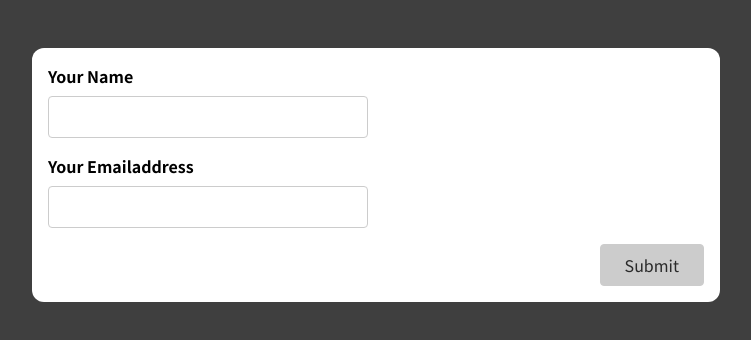
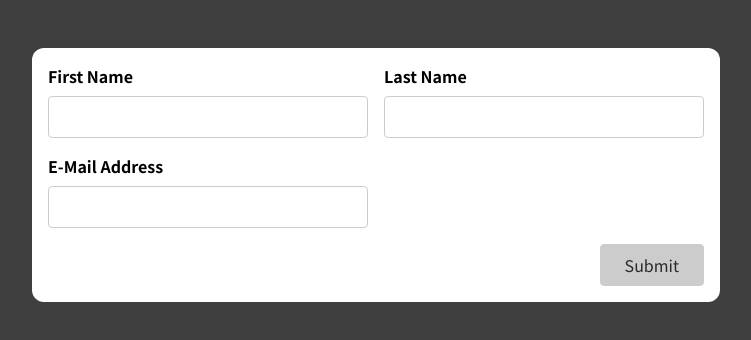
Before and after one commit to Taofeeq-akin/React-Guard, a React (Create React App) app: page / in a window 1280 px wide. Shown: the top 340 px of the page, without its empty margins (264-1015 px from the left). Built offline with nearby package versions, Linux system fonts and the light colour scheme.

Commit message:
Form validation for firstName and LastName

```diff
--- a/src/App.js
+++ b/src/App.js
@@ -1,9 +1,11 @@
-import SimpleInput from './components/SimpleInput';
+// import SimpleInput from "./components/SimpleInput";
+import BasicForm from "./components/BasicForm";
 
 function App() {
   return (
     <div className="app">
-      <SimpleInput />
+      {/* <SimpleInput /> */}
+      <BasicForm />
     </div>
   );
 }
--- a/src/components/BasicForm.js
+++ b/src/components/BasicForm.js
@@ -1,22 +1,86 @@
+import useInput from "../hooks/use-input";
+
 const BasicForm = (props) => {
+  const {
+    value: enteredFirstName,
+    isValid: enteredFirstNameIsValid,
+    hasError: firstNameInputHasError,
+    inputEnteredHandler: firstNameEnteredHandler,
+    inputBlurHandler: firstNameBlurdHandler,
+    reset: firstNameInputReset,
+  } = useInput((value) => value.trim() !== "");
+
+  const {
+    value: enteredLastName,
+    isValid: enteredLastNameIsValid,
+    hasError: lastNameInputHasError,
+    inputEnteredHandler: lastNameEnteredHandler,
+    inputBlurHandler: lastNameBlurdHandler,
+    reset: lastNameInputReset,
+  } = useInput((value) => value.trim() !== "");
+
+  let formIsValid = false;
+
+  if (enteredFirstNameIsValid && enteredLastNameIsValid) {
+    formIsValid = true;
+  }
+
+  const submitHandler = (event) => {
+    event.preventDefault();
+    if (!enteredFirstNameIsValid || !enteredLastNameIsValid) {
+      return;
+    }
+
+    firstNameInputReset();
+    lastNameInputReset();
+
+    console.log(enteredFirstName);
+  };
+
+  const inputClasses = firstNameInputHasError
+    ? "form-control invalid"
+    : "form-control";
+
+  const lastinputClasses = lastNameInputHasError
+    ? "form-control invalid"
+    : "form-control";
+
   return (
-    <form>
-      <div className='control-group'>
-        <div className='form-control'>
-          <label htmlFor='name'>First Name</label>
-          <input type='text' id='name' />
+    <form onSubmit={submitHandler}>
+      <div className="control-group">
+        <div className={inputClasses}>
+          <label htmlFor="name">First Name</label>
+          <input
+            type="text"
+            id="name"
+            value={enteredFirstName}
+            onChange={firstNameEnteredHandler}
+            onBlur={firstNameBlurdHandler}
+          />
+          {firstNameInputHasError && (
+            <p className="error-text">Input your first name</p>
+          )}
         </div>
-        <div className='form-control'>
-          <label htmlFor='name'>Last Name</label>
-          <input type='text' id='name' />
+        <div className={lastinputClasses}>
+          <label htmlFor="name">Last Name</label>
+          <input
+            type="text"
+            id="name"
+            value={enteredLastName}
+            onChange={lastNameEnteredHandler}
+            onBlur={lastNameBlurdHandler}
+          />
+          {lastNameInputHasError && (
+            <p className="error-text">Input your last name</p>
+          )}
         </div>
       </div>
-      <div className='form-control'>
-        <label htmlFor='name'>E-Mail Address</label>
-        <input type='text' id='name' />
+      <div className="form-control">
+        <label htmlFor="name">E-Mail Address</label>
+        <input type="text" id="name" />
       </div>
-      <div className='form-actions'>
-        <button>Submit</button>
+      <div className="form-actions">
+        <button disabled={!formIsValid}>Submit</button>
       </div>
     </form>
   );
--- a/src/components/SimpleInput.js
+++ b/src/components/SimpleInput.js
@@ -29,7 +29,7 @@ const SimpleInput = (props) => {
   const formSubmissionHandler = (event) => {
     event.preventDefault();
 
-    if (!enteredNameIsvalid) {
+    if (!enteredNameIsvalid || !enteredEmailIsvalid) {
       return;
     }
 
@@ -39,10 +39,13 @@ const SimpleInput = (props) => {
     console.log(enteredName);
   };
 
-  const nameInputClasses =
-    nameInputHasError || emailInputHasError
-      ? "form-control invalid"
-      : "form-control";
+  const nameInputClasses = nameInputHasError
+    ? "form-control invalid"
+    : "form-control";
+
+  const emailInputClasses = emailInputHasError
+    ? "form-control invalid"
+    : "form-control";
 
   return (
     <form onSubmit={formSubmissionHandler}>
@@ -57,7 +60,7 @@ const SimpleInput = (props) => {
         />
         {nameInputHasError && <p className="error-text">Input your name.</p>}
       </div>
-      <div className={nameInputClasses}>
+      <div className={emailInputClasses}>
         <label htmlFor="email">Your Emailaddress</label>
         <input
           type="text"
```
